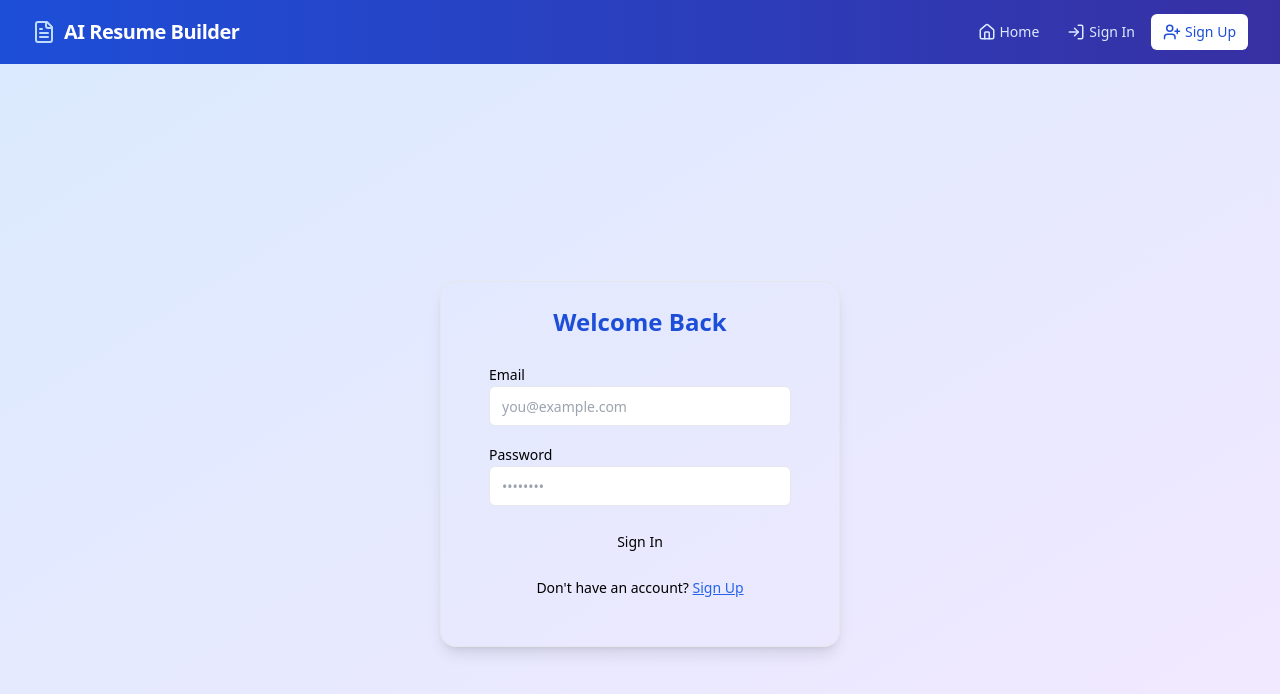
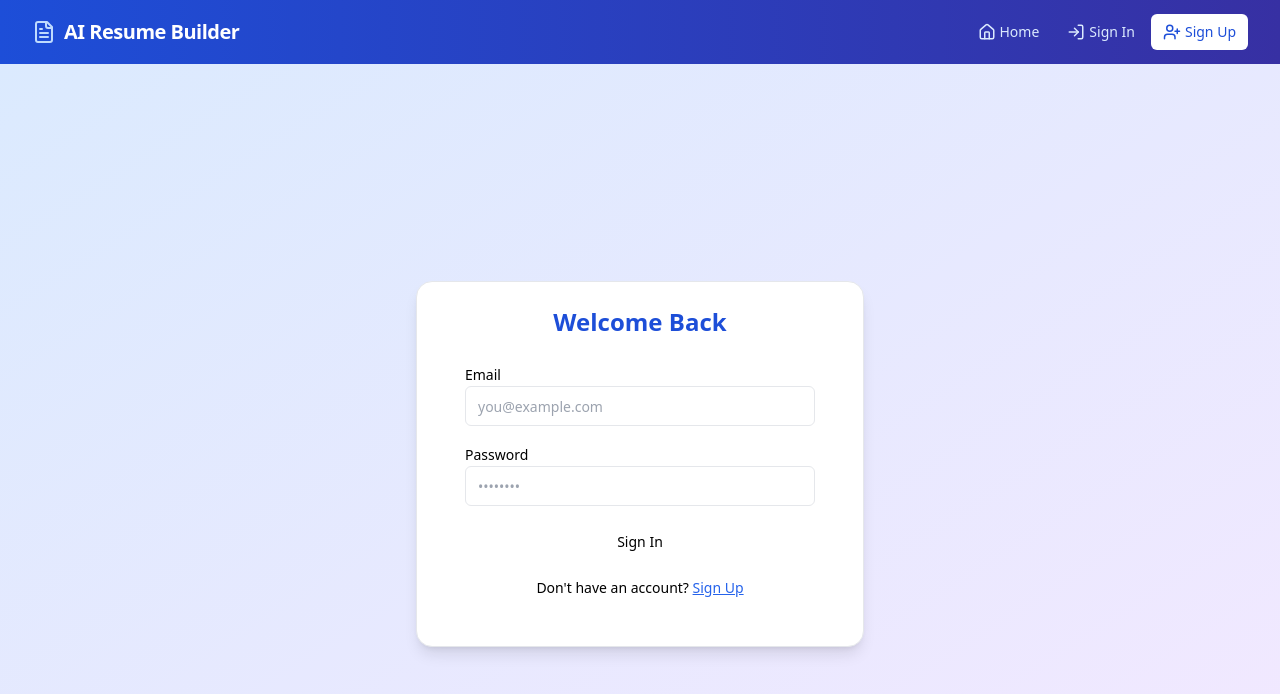
Before and after one commit to harshad4558/Ai-resume-builder, a React (Vite) app: page /dashboard in a window 1280 px wide. Shown: the top 694 px of the page. Built offline with nearby package versions, Linux system fonts and the light colour scheme.

Commit message:
Update Dashboard.jsx

```diff
--- a/src/components/Dashboard.jsx
+++ b/src/components/Dashboard.jsx
@@ -57,15 +57,16 @@ export default function AuthForm({ type }) {
   };
 
   return (
-    <div className="flex justify-center items-center min-h-screen bg-gradient-to-br from-blue-100 to-purple-100">
-      <Card className="w-[400px] p-6 shadow-lg rounded-2xl">
+    <div className="flex justify-center items-center min-h-screen bg-gradient-to-br from-blue-100 to-purple-100 px-4">
+      <Card className="w-full max-w-md p-6 shadow-lg rounded-2xl bg-white">
         <CardContent>
           <h2 className="text-2xl font-bold text-center mb-6 capitalize text-blue-700">
             {type === "signup" ? "Create Account" : "Welcome Back"}
           </h2>
+
           <form onSubmit={handleSubmit} className="space-y-4">
             {type === "signup" && (
-              <>
+              <div className="grid grid-cols-1 sm:grid-cols-2 gap-4">
                 <div>
                   <Label>First Name</Label>
                   <Input
@@ -90,7 +91,7 @@ export default function AuthForm({ type }) {
                     required
                   />
                 </div>
-              </>
+              </div>
             )}
 
             <div>
@@ -105,6 +106,7 @@ export default function AuthForm({ type }) {
                 required
               />
             </div>
+
             <div>
               <Label>Password</Label>
               <Input
@@ -128,7 +130,7 @@ export default function AuthForm({ type }) {
                 : "Sign In"}
             </Button>
 
-            <p className="text-sm text-center mt-2">
+            <p className="text-sm text-center mt-3">
               {type === "signup"
                 ? "Already have an account?"
                 : "Don't have an account?"}{" "}
```
